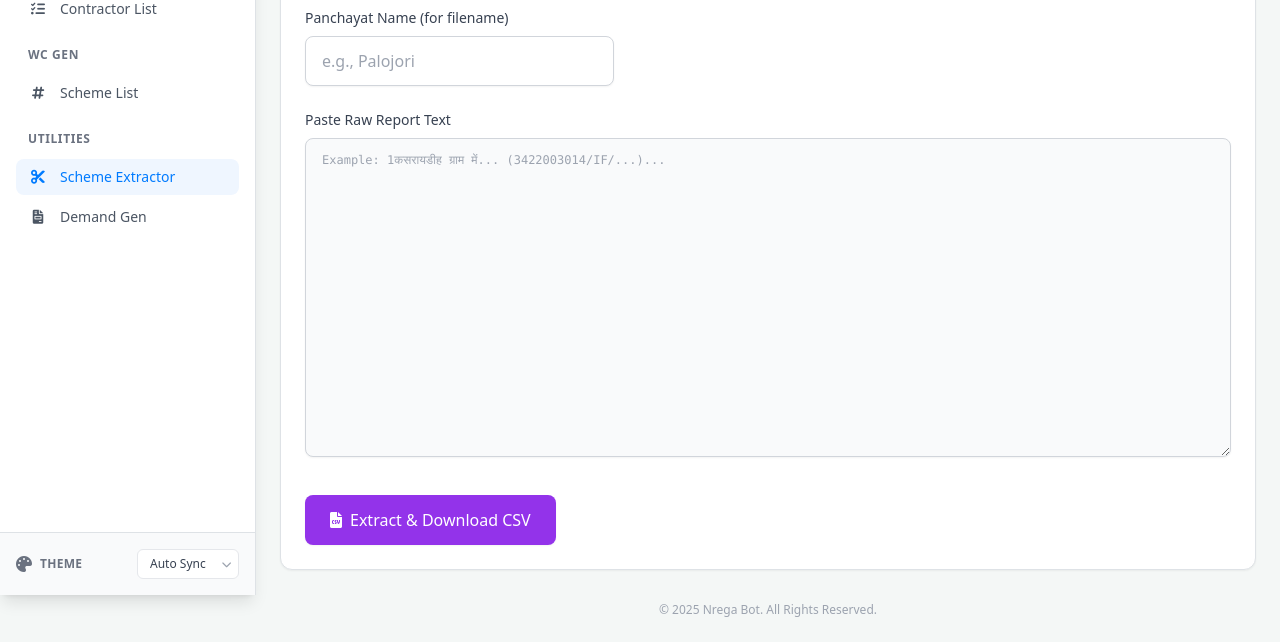
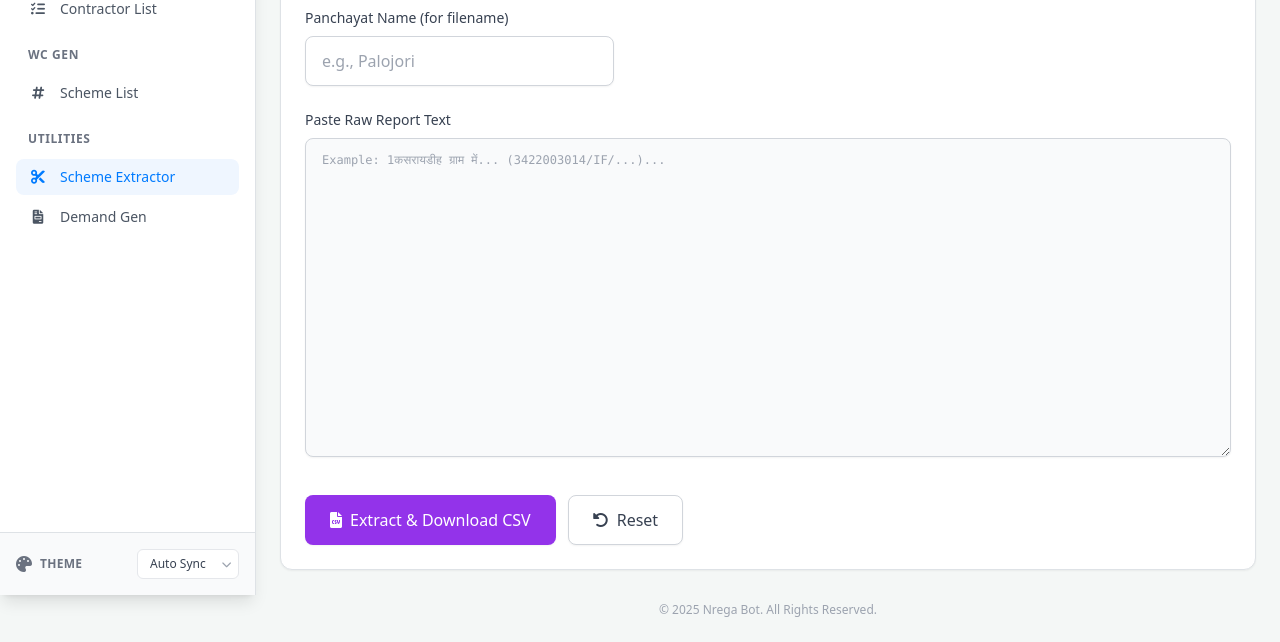
Before and after one commit to rajatpoddar/Nregabot-tools, a Flask app: page /scheme-extractor in a window 1280 px wide. Shown: the part 205-847 px from the top of the page. Run offline with Flask 3, Linux system fonts and the light colour scheme; some libraries are stand-ins or nearby versions.

Commit message:
fix scheme extractor

```diff
--- a/app.py
+++ b/app.py
@@ -385,8 +385,10 @@ def scheme_extractor():
             flash("No text provided", "error")
             return redirect(url_for('scheme_extractor'))
 
-        # Regex to clean name and extract code
-        pattern = re.compile(r'(?:^\d+\s*|\n\d+\s*)?([^\n\r]*?)\s*(\(34\d{8}\/[A-Z]+\/\d+\))')
+        # Regex Update:
+        # 1. re.DOTALL जोड़ा गया है ताकि मल्टी-लाइन नाम (जैसे PMAY वाले) भी कैप्चर हो सकें।
+        # 2. कोड पैटर्न को (?:/[A-Z]+)+ किया गया है ताकि /IF/YD/ जैसे एक्स्ट्रा हिस्सों को भी सपोर्ट मिले।
+        pattern = re.compile(r'(?:^\d+\s*|\n\d+\s*)?(.*?)\s*(\(34\d{8}(?:/[A-Z]+)+/\d+\))', re.DOTALL)
         matches = pattern.findall(raw_text)
 
         if not matches:
@@ -399,14 +401,17 @@ def scheme_extractor():
 
         count = 0
         for name, code in matches:
-            clean_name = re.sub(r'^\d+\s+', '', name.strip())
+            # नाम से एक्स्ट्रा स्पेस और लाइन ब्रेक हटाना
+            clean_name = re.sub(r'\s+', ' ', name.strip())
+            # अगर नाम के शुरू में कोई सीरियल नंबर बच गया हो तो हटाना
+            clean_name = re.sub(r'^\d+\s+', '', clean_name)
+
             clean_code = code.replace('(', '').replace(')', '').strip()
             writer.writerow([clean_name, clean_code])
             count += 1
 
         output.seek(0)
 
-        # New Filename Format: panchayat_schemes_count.csv
         filename = f"{panchayat_name}_schemes_{count}.csv"
 
         return Response(
--- a/templates/scheme_extractor.html
+++ b/templates/scheme_extractor.html
@@ -31,9 +31,13 @@
             class="w-full px-4 py-3 rounded-lg border border-gray-300 dark:border-gray-600 bg-gray-50 dark:bg-gray-900 text-gray-900 dark:text-gray-100 font-mono text-xs leading-relaxed focus:ring-2 focus:ring-purple-500 focus:border-transparent transition-all shadow-sm resize-y"></textarea>
     </div>
 
-    <div class="pt-2">
+    <div class="pt-2 flex items-center">
         <button type="submit" class="inline-flex justify-center items-center px-6 py-3 border border-transparent text-base font-medium rounded-lg shadow-sm text-white bg-purple-600 hover:bg-purple-700 focus:outline-none focus:ring-2 focus:ring-offset-2 focus:ring-purple-500 transition-all transform hover:-translate-y-0.5">
             <i class="fa-solid fa-file-csv mr-2"></i> Extract & Download CSV
+        </button>
+
+        <button type="reset" class="ml-3 inline-flex justify-center items-center px-6 py-3 border border-gray-300 shadow-sm text-base font-medium rounded-lg text-gray-700 bg-white hover:bg-gray-50 focus:outline-none focus:ring-2 focus:ring-offset-2 focus:ring-purple-500 transition-all">
+            <i class="fa-solid fa-rotate-left mr-2"></i> Reset
         </button>
     </div>
 </form>
```
